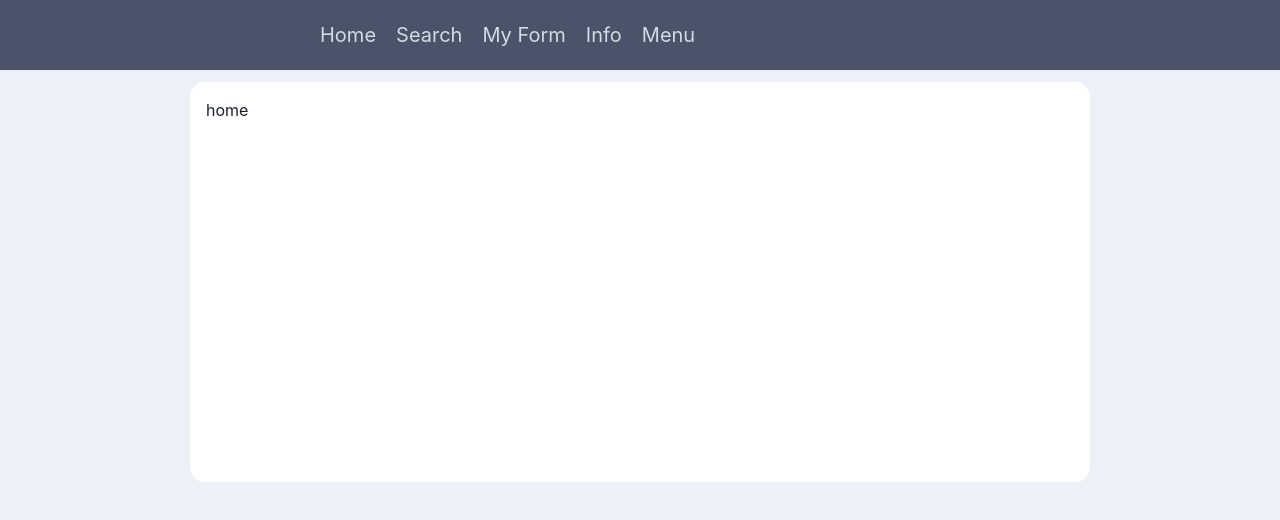
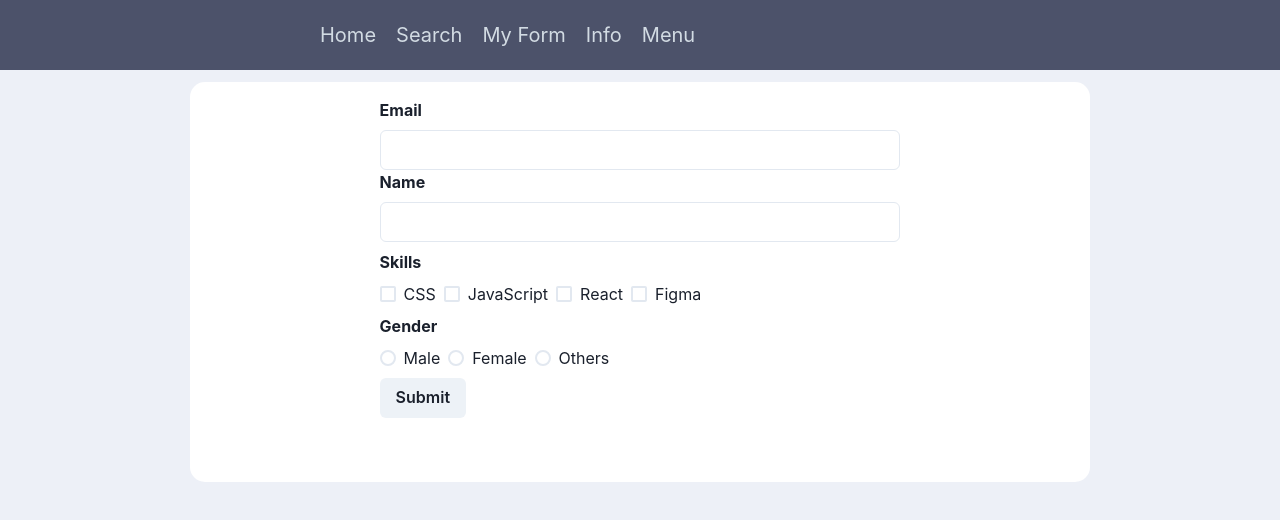
Before and after one commit to RakibRahman/task-prolific-analytics, a React (Create React App) app: page /my-form in a window 1280 px wide. Shown: the top 520 px of the page. Built offline with nearby package versions, Linux system fonts and the light colour scheme.

Commit message:
Form component done

```diff
--- a/package.json
+++ b/package.json
@@ -13,6 +13,7 @@
     "history": "^5.1.0",
     "react": "^17.0.2",
     "react-dom": "^17.0.2",
+    "react-hook-form": "^7.19.1",
     "react-icons": "^3.11.0",
     "react-router-dom": "^6.0.1",
     "react-scripts": "4.0.3",
--- a/src/App.js
+++ b/src/App.js
@@ -6,7 +6,7 @@ import NavBar from './components/NavBar';
 import Home from './components/Home';
 import Info from './components/Info';
 import Search from './components/Search';
-import Form from './components/Form';
+import Form from './components/Form/Form';
 import Bonus from './components/Bonus';
 function App() {
   return (
--- a/src/components/Form.js
+++ /dev/null
@@ -1,12 +0,0 @@
-import React from 'react';
-import { Box } from '@chakra-ui/react';
-
-const Form = () => {
-  return (
-    <Box w="900px" h="400px" bg="white" mx="auto" borderRadius="15px" p="4">
-      home
-    </Box>
-  );
-};
-
-export default Form;
--- /dev/null
+++ b/src/components/Form/Form.js
@@ -0,0 +1,121 @@
+import { useForm } from 'react-hook-form';
+import {
+  Box,
+  Text,
+  Flex,
+  FormLabel,
+  Input,
+  Checkbox,
+  CheckboxGroup,
+  Radio,
+  RadioGroup,
+  FormControl,
+  Stack,
+  Button,
+  useToast,
+} from '@chakra-ui/react';
+const Form = () => {
+  const successToast = useToast({
+    title: 'Form Submitted.',
+    description: 'User Data Successfully Submitted',
+    status: 'success',
+    duration: 1900,
+    isClosable: true,
+  });
+
+  const {
+    register,
+    handleSubmit,
+    formState: { errors },
+  } = useForm();
+  const onSubmit = data => {
+    successToast();
+
+    console.log(data);
+  };
+
+  return (
+    <Box w="900px" minH="400px" bg="white" mx="auto" borderRadius="15px" p="4">
+      <Flex justify="center" w="100%" align="center" flexDirection="column">
+        <form onSubmit={handleSubmit(onSubmit)} style={{ width: '60%' }}>
+          <FormControl>
+            <FormLabel fontWeight="bold">Email</FormLabel>
+            <Input {...register('email', { required: true })} />
+            {errors.email && <Text color="red">Email field is required</Text>}
+          </FormControl>
+          <FormControl>
+            <FormLabel fontWeight="bold">Name</FormLabel>
+            <Input {...register('name', { required: true })} />
+            {errors.name && <Text color="red">Name field is required</Text>}
+          </FormControl>
+
+          <Box my="2">
+            <CheckboxGroup colorScheme="green">
+              <FormLabel fontWeight="bold">Skills</FormLabel>
+
+              <Stack direction="row">
+                <Checkbox
+                  name="skills"
+                  value="CSS"
+                  {...register('skills', {
+                    required: 'Skills field is required',
+                  })}
+                >
+                  CSS
+                </Checkbox>
+                <Checkbox
+                  name="skills"
+                  value="JavaScript"
+                  {...register('skills', {
+                    required: 'Skills field is required',
+                  })}
+                >
+                  JavaScript
+                </Checkbox>
+                <Checkbox
+                  name="skills"
+                  value="React"
+                  {...register('skills', {
+                    required: 'Skills field is required',
+                  })}
+                >
+                  React
+                </Checkbox>
+                <Checkbox
+                  value="Figma"
+                  name="skills"
+                  {...register('skills', {
+                    required: 'Skills field is required',
+                  })}
+                >
+                  Figma
+                </Checkbox>
+              </Stack>
+              {errors.skills && (
+                <Text color="red">{errors.skills.message}</Text>
+              )}
+            </CheckboxGroup>
+          </Box>
+          <RadioGroup>
+            <FormLabel fontWeight="bold">Gender</FormLabel>
+            <Stack direction="row">
+              <Radio name="gender" value="male" {...register('gender')}>
+                Male
+              </Radio>
+              <Radio name="gender" value="female" {...register('gender')}>
+                Female
+              </Radio>
+              <Radio name="gender" value="others" {...register('gender')}>
+                Others
+              </Radio>
+            </Stack>
+          </RadioGroup>
+          <Button mt="2" type="submit">
+            Submit
+          </Button>
+        </form>
+      </Flex>
+    </Box>
+  );
+};
+export default Form;
```
Also changed, not shown: 1 other file (tests, documents, lock files or other folders).
